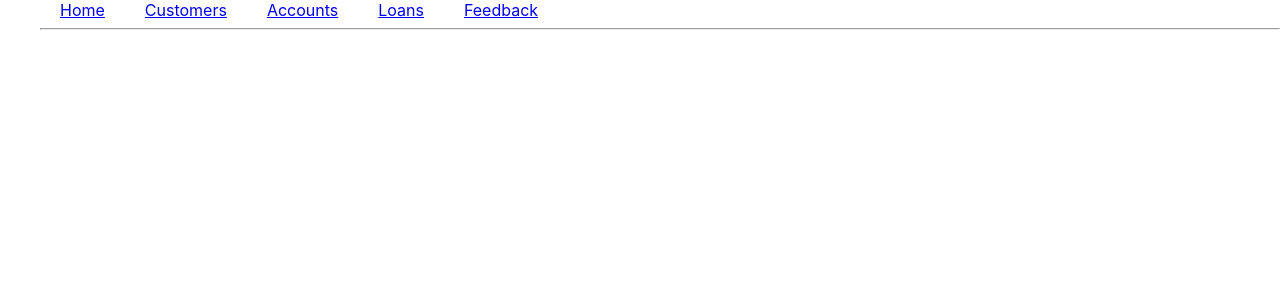
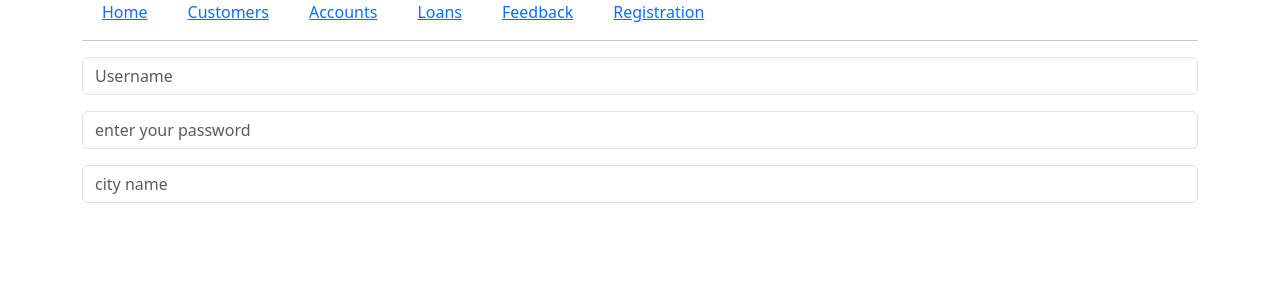
Before and after one commit to vijayanagalakshmi/react-client-web, a React (Create React App) app: page /Registration in a window 1280 px wide. Shown: the top 300 px of the page. Built offline with nearby package versions, Linux system fonts and the light colour scheme.

Commit message:
commit new changes

```diff
--- a/src/App.js
+++ b/src/App.js
@@ -6,11 +6,13 @@ import { BrowserRouter, Link, Route, Routes  } from 'react-router-dom';
 import HomePage from './pages/HomePage.js';
 //import CustomersPage from './pages/CustomersPage';
 import CustomersWithReducer from './pages/CustomersWithReducer';
-import CustomerPage from './pages/CustomerPage';
+import CustomerPageWithReducer from './pages/CustomerPageWithReducer';
 import AccountPageWithReducer from './pages/AccountPageWithReducer';
 import AccountsWithReducer from './pages/AccountsWithReducer';
 import LoansPage from './pages/LoansPage';
 import FeedbackPage from './pages/FeedbackPage';
+import Registration from './pages/Registration';
+import 'bootstrap/dist/css/bootstrap.css'
 
 function App() {
   return (
@@ -24,17 +26,20 @@ function App() {
           <Link to='/accounts' className='Header'>Accounts</Link>
           <Link to='/loans' className='Header'>Loans</Link>
           <Link to='/feedback' className='Header'>Feedback</Link>
+          <Link to='/Registration' className='Header'>Registration</Link>
+
 
           </div>
           <hr />
           <Routes>
             <Route path='/' element={HomePage} />
             <Route path='/customers' element={<CustomersWithReducer />} />
-            <Route path='/customer/:id' element={<CustomerPage />} />
+            <Route path='/customer/:id' element={<CustomerPageWithReducer />} />
             <Route path='/account/:id' element={<AccountPageWithReducer/>} />
             <Route path='/accounts' element={<AccountsWithReducer/>} />
             <Route path='/loans' element={<LoansPage/>} />
             <Route path='/feedback' element={<FeedbackPage/>} />
+            <Route path='/Registration' element={<Registration/>} />
 
 
           </Routes>
--- a/src/index.js
+++ b/src/index.js
@@ -3,6 +3,7 @@ import ReactDOM from 'react-dom/client';
 import './index.css';
 import App from './App';
 import reportWebVitals from './reportWebVitals';
+import 'bootstrap/dist/css/bootstrap.css'
 
 const root = ReactDOM.createRoot(document.getElementById('root'));
 root.render(
--- a/src/pages/CustomersWithReducer.js
+++ b/src/pages/CustomersWithReducer.js
@@ -35,7 +35,7 @@ function CustomersWithReducer() {
         const fetchCustomers = async function () {
             try {
                 dispatch({ type: 'FETCH_REQUESTED', loading: true });
-                const result = await axios.get('/customers');
+                const result = await axios.get('/api/customers');
                 console.log('result data', result.data);
                 dispatch({ type: 'FETCH_SUCCESS', loading: false, payload: result.data });
             } catch (err) {
@@ -55,8 +55,8 @@ function CustomersWithReducer() {
                         console.log("customer:" ,customer)
                         return(
 
-                        <li key={customer.id}>
-                            <Link to={`/customer/${customer.id}`}>{customer.cName}</Link>
+                        <li key={customer._id}>
+                            <Link to={`/customer/${customer._id}`}>{customer.cName}</Link>
                         </li>
                     )}
                     )
--- /dev/null
+++ b/src/pages/Registration.js
@@ -0,0 +1,21 @@
+
+
+const Registration = () => (
+    <form>
+
+        <div class="input-group mb-3">
+
+            <input type="text" class="form-control" placeholder="Username" aria-label="Username" aria-describedby="basic-addon1" />
+        </div>
+        <div class="input-group mb-3">
+
+            <input type="password" class="form-control" placeholder="enter your password" aria-label="Password" aria-describedby="basic-addon1" />
+        </div>
+        <div class="input-group mb-3">
+
+            <input type="text" class="form-control" placeholder="city name" aria-label="Password" aria-describedby="basic-addon1" />
+        </div>
+    </form>
+)
+
+export default Registration;
```
